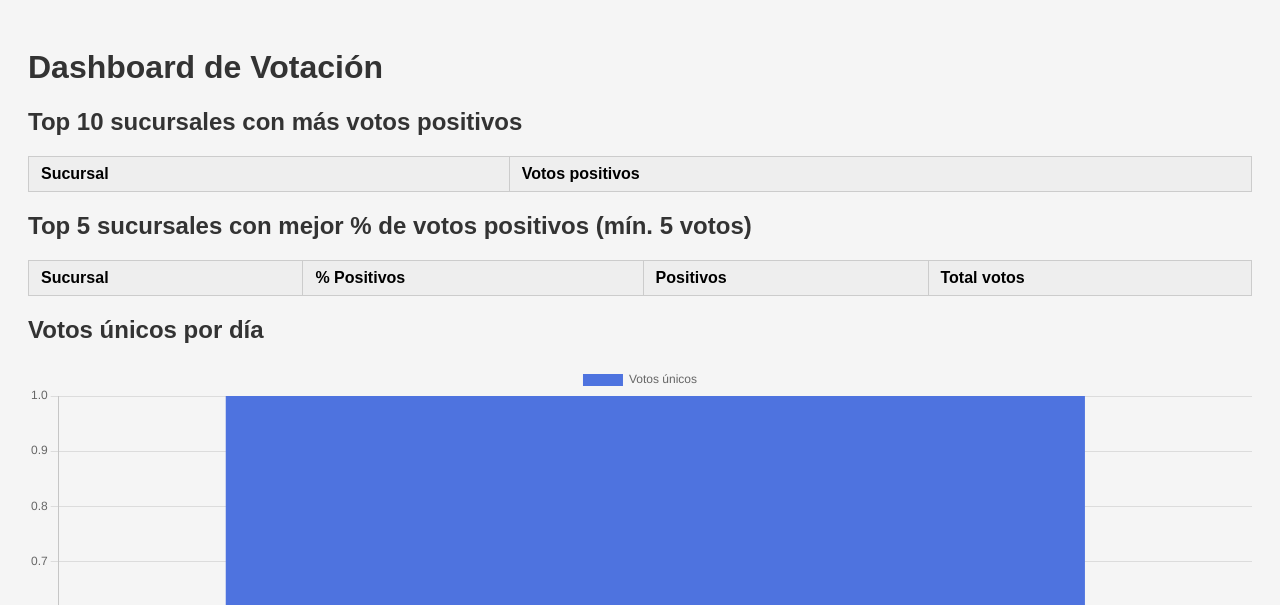
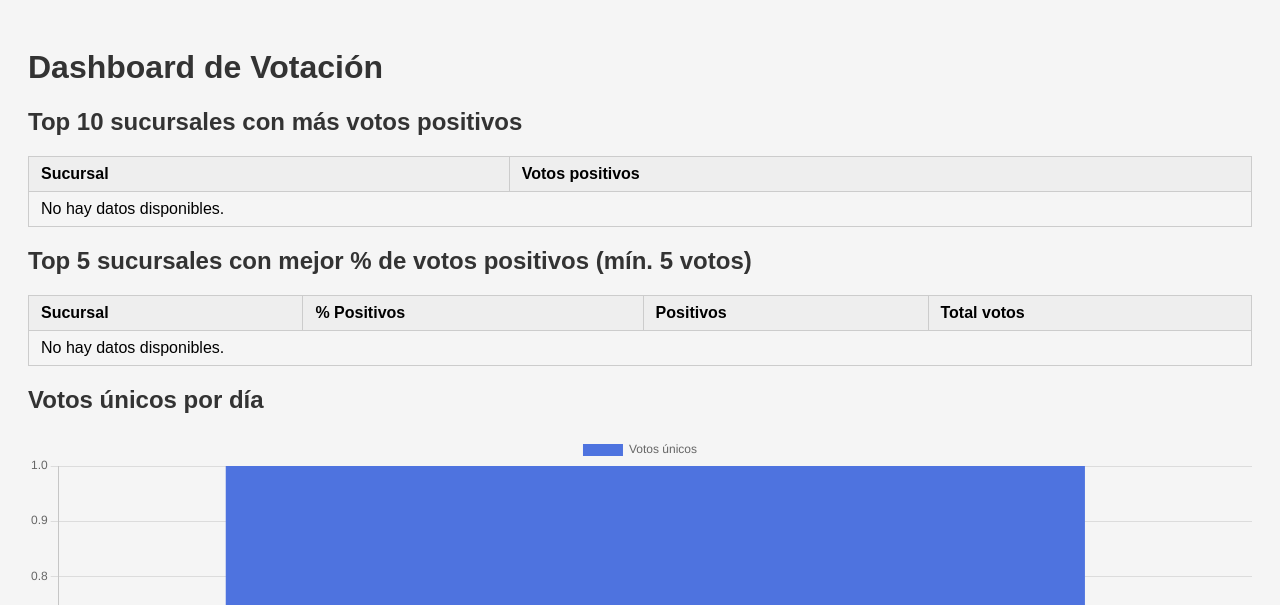
Before and after one commit to ivan13dom/votacion-hotsale, a Flask app: page /dashboard in a window 1280 px wide. Shown: the top 605 px of the page. Run offline with Flask 3, Linux system fonts and the light colour scheme; a database or web service that is not in the repository returns one stand-in record (values such as "Sample title"); lists and menus that the app fills with data are empty; some libraries are stand-ins or nearby versions.

Commit message:
solo dashboard corregido por tercera vez

```diff
--- a/templates/dashboard.html
+++ b/templates/dashboard.html
@@ -18,10 +18,13 @@
     <h2>Top 10 sucursales con más votos positivos</h2>
     <table>
         <tr><th>Sucursal</th><th>Votos positivos</th></tr>
-        {% for sucursal, cantidad in top_10 %}
+        {% for sucursal, cantidad in top_positivos %}
             <tr><td>{{ sucursal }}</td><td>{{ cantidad }}</td></tr>
+        {% else %}
+            <tr><td colspan="2">No hay datos disponibles.</td></tr>
         {% endfor %}
     </table>
+
 
     <h2>Top 5 sucursales con mejor % de votos positivos (mín. 5 votos)</h2>
     <table>
@@ -33,8 +36,11 @@
                 <td>{{ positivos }}</td>
                 <td>{{ total }}</td>
             </tr>
+        {% else %}
+            <tr><td colspan="4">No hay datos disponibles.</td></tr>
         {% endfor %}
     </table>
+
 
     <h2>Votos únicos por día</h2>
     <canvas id="votosPorDia"></canvas>
```
